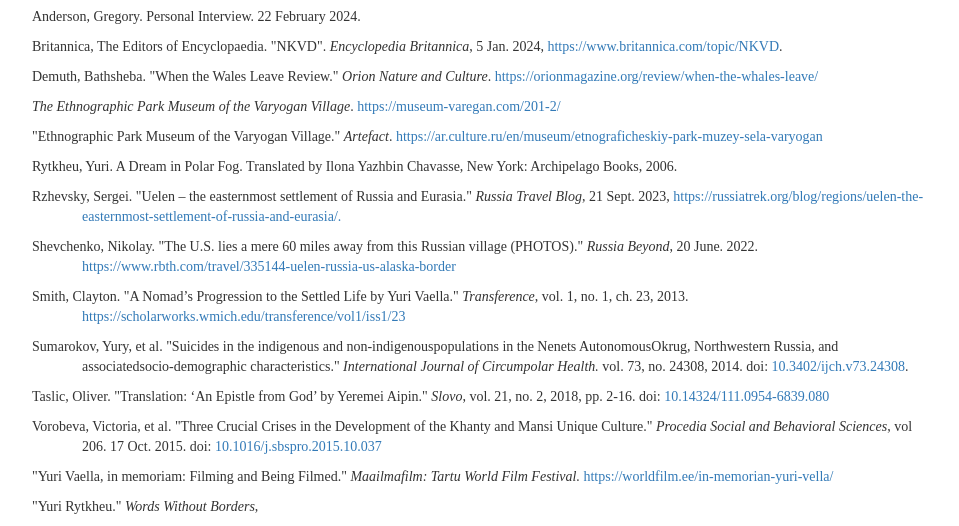
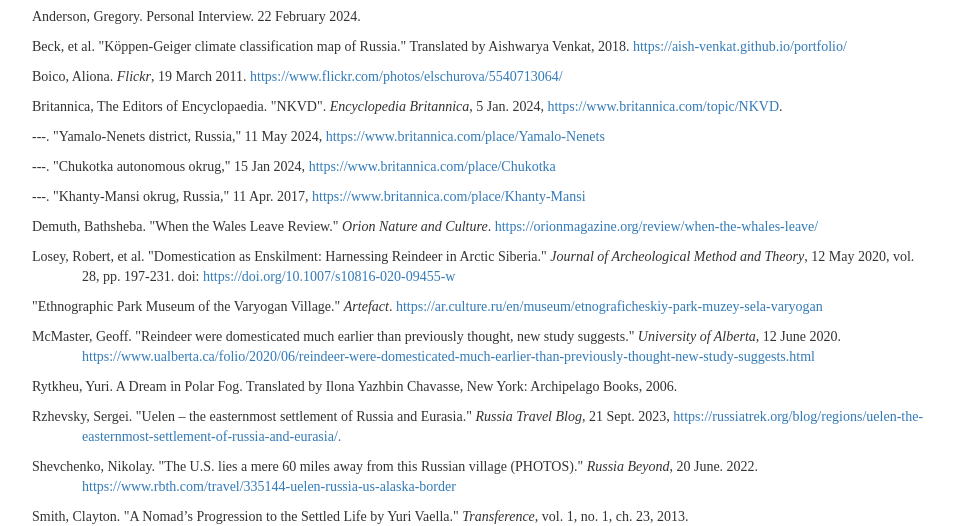
Before and after one commit to Thanatica/Thanatica.github.io, a plain HTML site: page Works_Cited.html in a window 1280 px wide. Shown: the part 279-805 px from the top of the page, without its empty margins (160-1119 px from the left). Drawn offline with nearby package versions, Linux system fonts and the light colour scheme.

Commit message:
Update Works_Cited.html

```diff
--- a/Works_Cited.html
+++ b/Works_Cited.html
@@ -38,13 +38,22 @@
 
         <p>Anderson, Gregory. Personal Interview. 22 February 2024.</p>
 
+        <p>Beck, et al. "Köppen-Geiger climate classification map of Russia." Translated by Aishwarya Venkat, 2018. <a href="https://aish-venkat.github.io/portfolio/">https://aish-venkat.github.io/portfolio/</a></p>
+
+        <p>Boico, Aliona. <em>Flickr</em>, 19 March 2011. <a href="https://www.flickr.com/photos/elschurova/5540713064/">https://www.flickr.com/photos/elschurova/5540713064/</a></p>
+
         <p>Britannica, The Editors of Encyclopaedia. "NKVD". <em>Encyclopedia Britannica</em>, 5 Jan. 2024, <a href="https://www.britannica.com/topic/NKVD">https://www.britannica.com/topic/NKVD</a>.</p>
+        <p>---. "Yamalo-Nenets district, Russia," 11 May 2024, <a href="https://www.britannica.com/place/Yamalo-Nenets">https://www.britannica.com/place/Yamalo-Nenets</a></p>
+        <p>---. "Chukotka autonomous okrug," 15 Jan 2024, <a href="https://www.britannica.com/place/Chukotka">https://www.britannica.com/place/Chukotka</a></p>
+        <p>---. "Khanty-Mansi okrug, Russia," 11 Apr. 2017, <a href="https://www.britannica.com/place/Khanty-Mansi">https://www.britannica.com/place/Khanty-Mansi</a></p>
 
         <p>Demuth, Bathsheba. "When the Wales Leave Review." <em>Orion Nature and Culture</em>. <a href="https://orionmagazine.org/review/when-the-whales-leave/">https://orionmagazine.org/review/when-the-whales-leave/</a></p>
 
-        <p><em>The Ethnographic Park Museum of the Varyogan Village</em>. <a href="https://museum-varegan.com/201-2/">https://museum-varegan.com/201-2/</a></p>
+        <p>Losey, Robert, et al. "Domestication as Enskilment: Harnessing Reindeer in Arctic Siberia." <em>Journal of Archeological Method and Theory</em>, 12 May 2020, vol. 28, pp. 197-231. doi: <a href="https://doi.org/10.1007/s10816-020-09455-w">https://doi.org/10.1007/s10816-020-09455-w</a></p>
 
         <p>"Ethnographic Park Museum of the Varyogan Village." <em>Artefact</em>. <a href="https://ar.culture.ru/en/museum/etnograficheskiy-park-muzey-sela-varyogan">https://ar.culture.ru/en/museum/etnograficheskiy-park-muzey-sela-varyogan</a></p>
+
+        <p>McMaster, Geoff. "Reindeer were domesticated much earlier than previously thought, new study suggests." <em>University of Alberta</em>, 12 June 2020. <a href="https://www.ualberta.ca/folio/2020/06/reindeer-were-domesticated-much-earlier-than-previously-thought-new-study-suggests.html">https://www.ualberta.ca/folio/2020/06/reindeer-were-domesticated-much-earlier-than-previously-thought-new-study-suggests.html</a></p>
 
         <p>Rytkheu, Yuri. A Dream in Polar Fog. Translated by Ilona Yazhbin Chavasse, New York: Archipelago Books, 2006. </p>
 
@@ -58,6 +67,8 @@
 
         <p>Taslic, Oliver. "Translation: ‘An Epistle from God’ by Yeremei Aipin." <em>Slovo</em>, vol. 21, no. 2, 2018, pp. 2-16. doi: <a href="https://discovery.ucl.ac.uk/id/eprint/10058191/">10.14324/111.0954-6839.080</a></p>
 
+        <p><em>The Ethnographic Park Museum of the Varyogan Village</em>. <a href="https://museum-varegan.com/201-2/">https://museum-varegan.com/201-2/</a></p>
+
         <p>Vorobeva, Victoria, et al. "Three Crucial Crises in the Development of the Khanty and Mansi Unique Culture." <em>Procedia Social and Behavioral Sciences</em>, vol 206. 17 Oct. 2015. doi: <a href="https://doi.org/10.1016/j.sbspro.2015.10.037">10.1016/j.sbspro.2015.10.037</a></p>
 
         <p>"Yuri Vaella, in memoriam: Filming and Being Filmed." <em>Maailmafilm: Tartu World Film Festival.</em> <a href="https://worldfilm.ee/in-memorian-yuri-vella/">https://worldfilm.ee/in-memorian-yuri-vella/</a></p>
```
